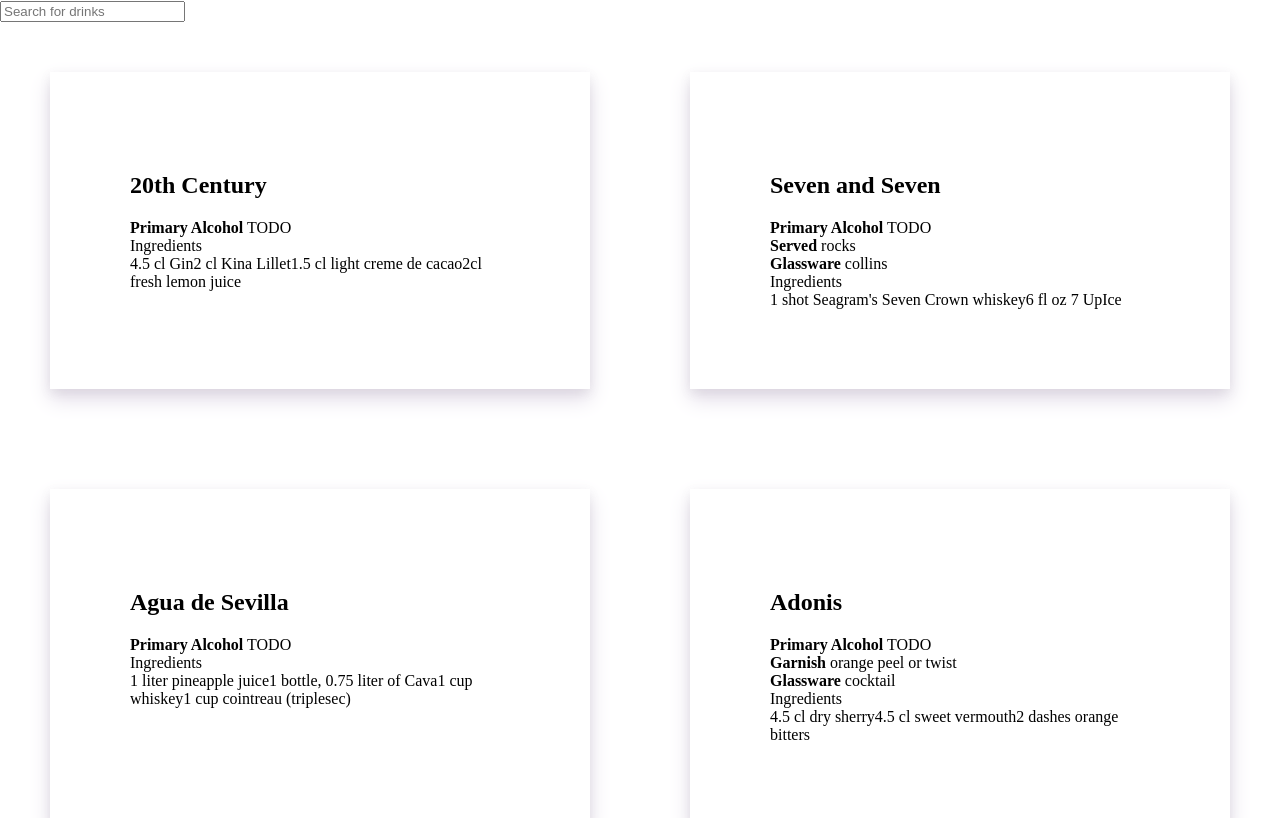
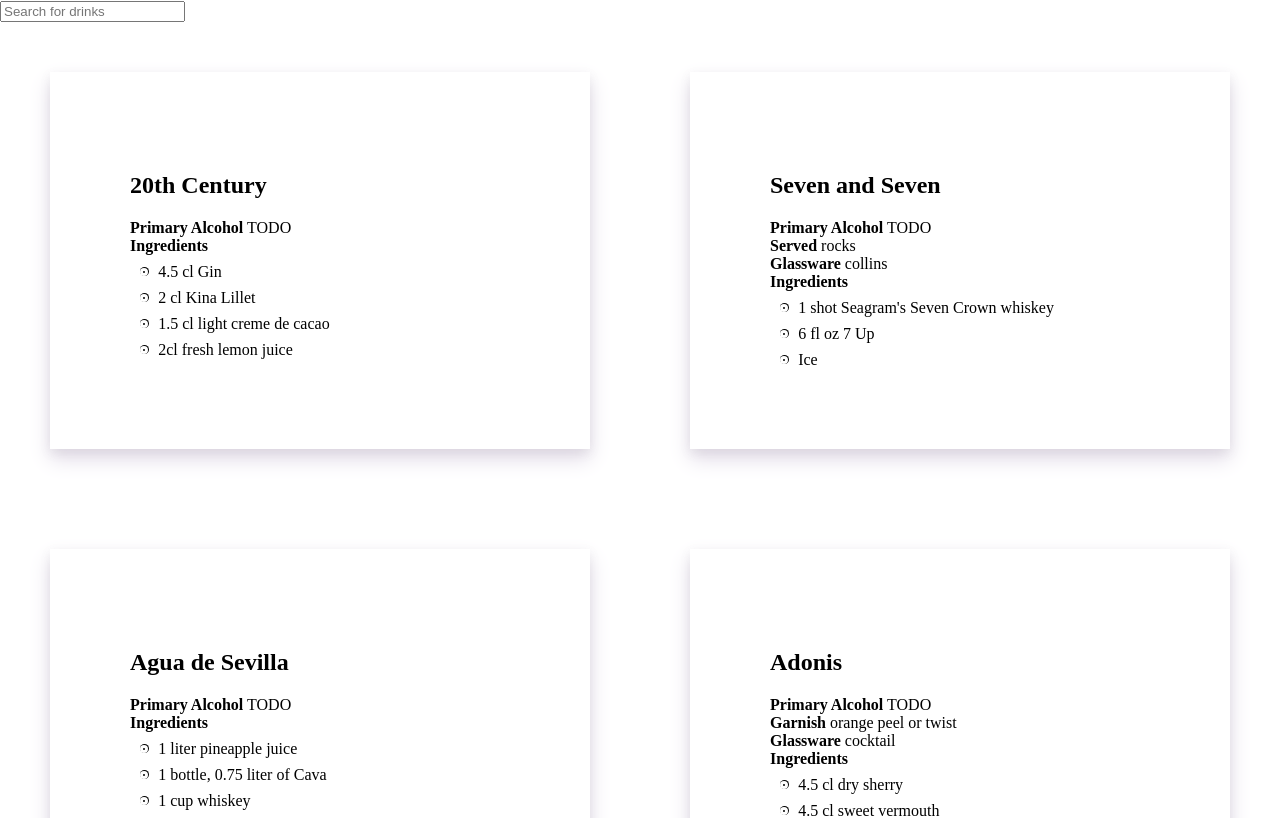
Before and after one commit to cmsparks/cocktail-db, a React (Create React App) app in the folder cocktail-web/: page / in a window 1280 px wide. Shown: the top 818 px of the page. Built offline with nearby package versions, Linux system fonts and the light colour scheme.

Commit message:
ingredient bullets

```diff
--- a/cocktail-web/src/App.css
+++ b/cocktail-web/src/App.css
@@ -20,8 +20,46 @@
   text-align: center;
 }
 
-.cocktail-item {
+.ingredients {
+  margin: 0;
+  margin-left: 0.6em;
+}
 
+.ingredient {
+  margin-top: 0.5em;
+  display: flex;
+  justify-content: flex-start;
+  align-items: center;
+  gap: 0.6em;
+}
+
+.ingredient > .outer-bullet {
+  width: 9px;
+  height: 9px;
+  display: inline;
+  background: black;
+  border-radius: 9px;
+  position: relative;
+}
+
+.outer-bullet > .inner-bullet {
+  width: 2px;
+  height: 2px;
+  display: inline;
+  background: transparent;
+  border: solid white 3px;
+  border-radius: 10px;
+  position: absolute;
+  margin: auto;
+  left: 0;
+  right: 0;
+  top: 0;
+  bottom: 0;
+}
+
+.ingredient > .label {
+  width: calc(100% - 9px - 0.6em);
+  overflow-wrap: break-word;
 }
 
 .item-key {
--- a/cocktail-web/src/components/CocktailsList.jsx
+++ b/cocktail-web/src/components/CocktailsList.jsx
@@ -1,5 +1,5 @@
 function CocktailsList(props) {
-  return <div className="list-container">{props.data.map((e) => <Cocktail cocktail={e}/>)}</div>;
+  return <div className="list-container">{props.data.map((e, idx) => <Cocktail key={idx} cocktail={e}/>)}</div>;
 }
 
 function Cocktail(props) {
@@ -20,10 +20,21 @@ function Item(props) {
 }
 
 function IngredientsList(props) {
-  return <>
-    <div className="cocktail-item">Ingredients</div>
-    <div className="ingedients">{props.ingredients}</div>
-  </>
+  let ingredients = props.ingredients !== undefined ?
+    <>
+      <div className="cocktail-item"><span className="item-key">Ingredients</span></div>
+      <div className="ingredients">
+        {props.ingredients.map((item, idx) =>
+          <div className="ingredient" key={idx}>
+            <div className="outer-bullet">
+              <div className="inner-bullet"/>
+            </div>
+            <div className="label">{item}</div>
+          </div>
+        )}
+      </div>
+    </> : <></>;
+  return ingredients;
 }
 
 function Instructions(props) {
```
